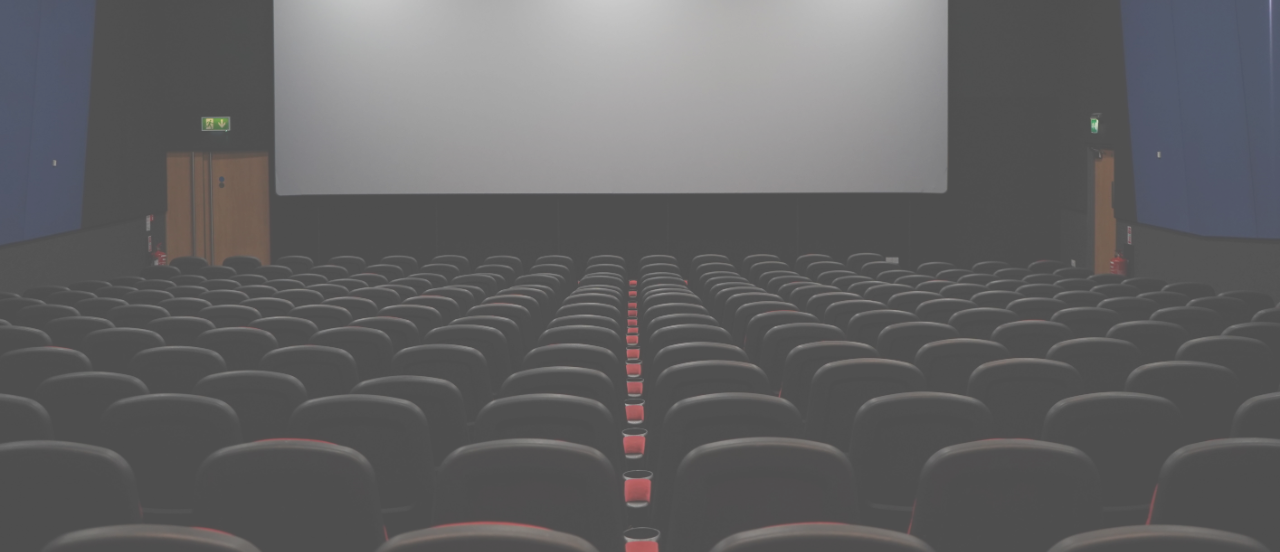
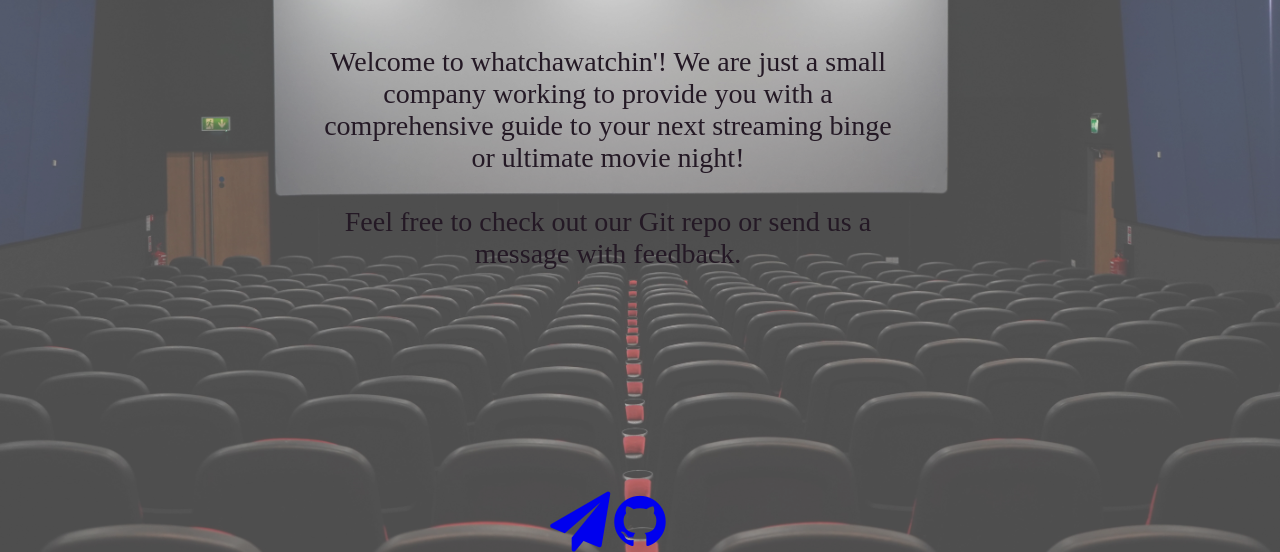
Before and after one commit to fraykate/team3, a Flask app: page / in a window 1280 px wide; the page is wider, and only the part inside the window is pictured. Shown: the part 248-800 px from the top of that part. Run offline with Flask 3, Linux system fonts and the light colour scheme; some libraries are stand-ins or nearby versions.

Commit message:
Added footer and about is to homepage

```diff
--- a/movie_app.py
+++ b/movie_app.py
@@ -29,7 +29,7 @@ c = conn.cursor()
 
 # Insert the wrapper for handling PROXY when using csel.io virtual machine
 # Calling this routine will have no effect if running on local machine
-# prefix.use_PrefixMiddleware(app)
+prefix.use_PrefixMiddleware(app)
 
 @app.route('/')
 def homepage():
--- a/static/css/general_format.css
+++ b/static/css/general_format.css
@@ -34,10 +34,26 @@ div{
     background-color:rgb(0, 0, 0);
 }
 #div-2{
-    border: 20px;
-    width: 25vw;
-    background-color:rgb(107, 146, 171);
-    margin-top: 100px;
+    font-size: +28px;
+    color:rgb(36, 25, 37);
+    width:45%;
+    left: 25vw;
+    bottom: 22vw;
+    background-color:transparent;
+    position: absolute;
+    text-align: center;
+    align-items: center;
+}
+#div-footer{
+    /* font-size: +28px; */
+    color:rgb(36, 25, 37);
+    width:45%;
+    left: 25vw;
+    bottom: 0;
+    background-color:transparent;
+    position: absolute;
+    text-align: center;
+    align-items: center;
 }
 #nav-div{
     font-size: 24px;
--- a/templates/whatchawatchin.html
+++ b/templates/whatchawatchin.html
@@ -6,6 +6,7 @@ Code update 5/2/23, Chris -> Updated Button names-->
 <head>
     <title>watchawatchin</title>
     <link rel="stylesheet" type="text/css" href="{{ url_for('static',filename='css/general_format.css') }}">
+    <link rel="stylesheet" href="https://maxcdn.bootstrapcdn.com/font-awesome/4.4.0/css/font-awesome.min.css">
 </head>
 <!--Top navigation bar-->
 <body>
@@ -43,4 +44,20 @@ Code update 5/2/23, Chris -> Updated Button names-->
                 <button>Thriller</button>
         </th>
     </table>
+    <br>
+    <!-- About us -->
+    <div id="div-2">
+        Welcome to whatchawatchin'! We are just a
+        small company working to provide you with
+        a comprehensive guide to your next streaming
+        binge or ultimate movie night!
+        <br><br>
+        Feel free to check out our Git repo or send us a message with feedback.
+        <br>
+    </div>
+    <!-- Homepage Footer Info -->
+    <div id="div-footer">
+        <a href = "mailto: kafr5070@colorado.edu.com" target="_blank"> <i class="fa fa-paper-plane" style="font-size:60px;"></i></a>
+        <a href="https://github.com/fraykate/team3" target="_blank"> <i class="fa fa-github" style="font-size:60px;"></i></a>
+    </div>
 </body>
```
Also changed, not shown: static/imdb.png (added), static/rt.png (added).
